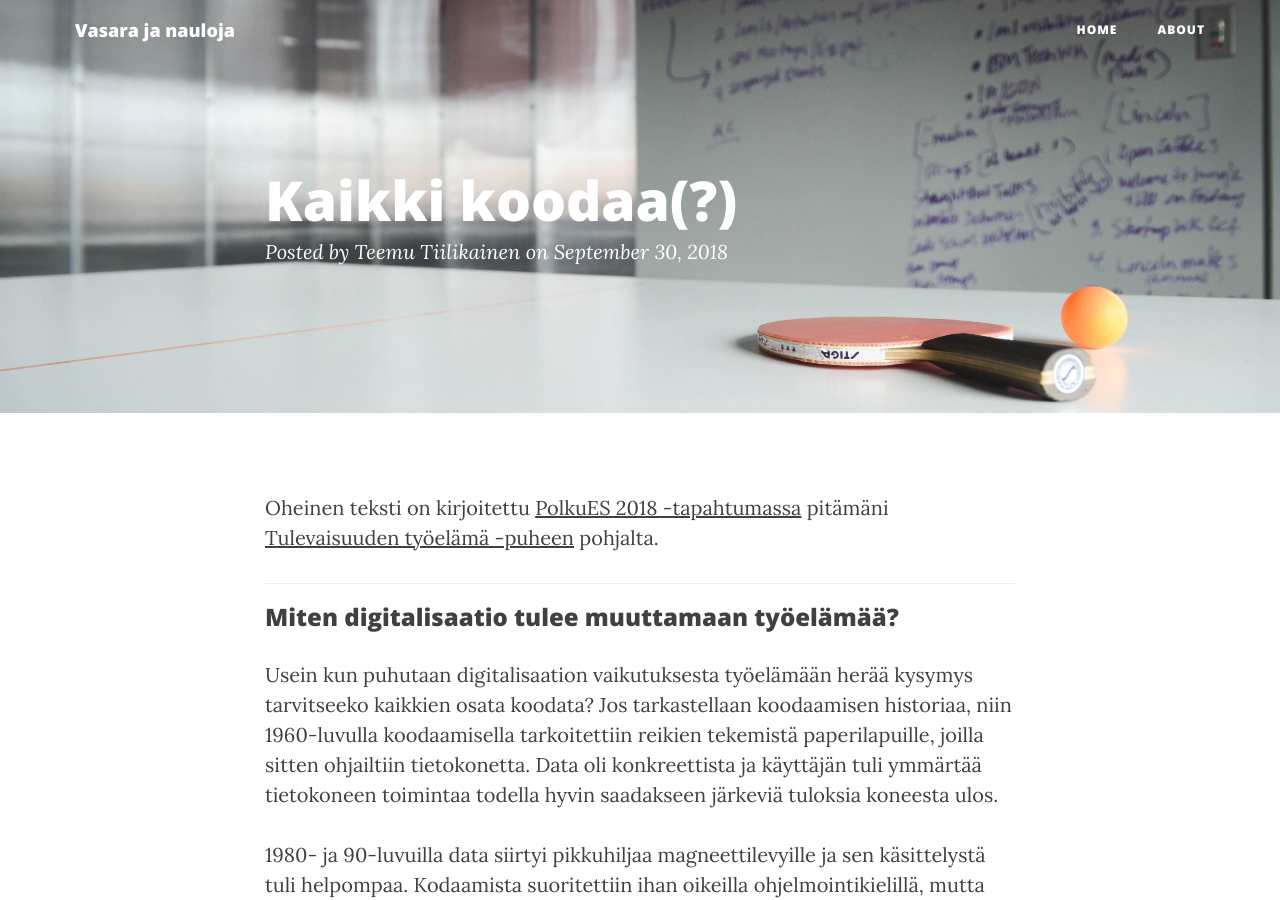
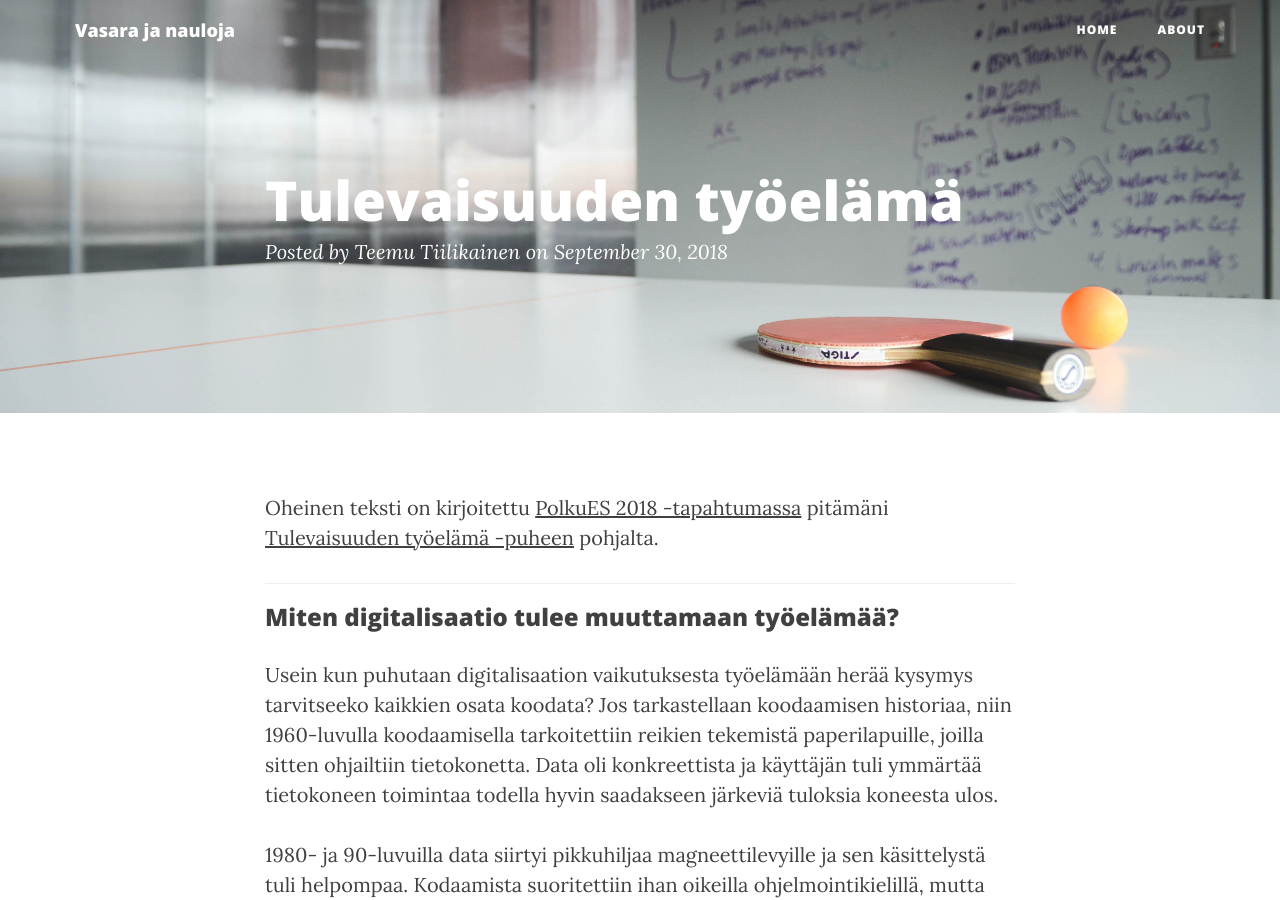
Before and after one commit to varmais/varmais.github.io, a Jekyll site: the page built from _posts/2018-09-30-tulevaisuuden-tyoelama.markdown, in a window 1280 px wide and 900 px high. Built offline with Jekyll 4.4.1, drawn with Linux system fonts in a browser that asks for light colours; nearby versions of some CDN libraries.

Commit message:
Fix title

```diff
--- a/_posts/2018-09-30-tulevaisuuden-tyoelama.markdown
+++ b/_posts/2018-09-30-tulevaisuuden-tyoelama.markdown
@@ -1,7 +1,7 @@
 ---
 layout: post
 author: 'Teemu Tiilikainen'
-title: Kaikki koodaa(?)
+title: Tulevaisuuden työelämä
 date: 2018-09-30 11:56:36.000000000 +02:00
 ---
 
```
